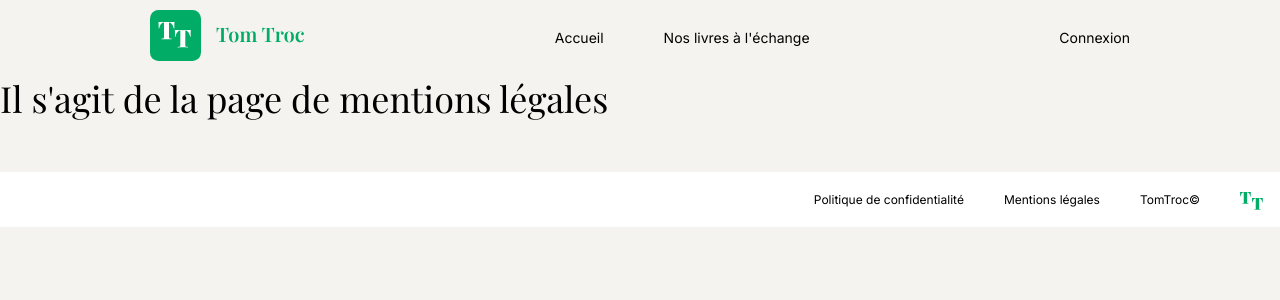
After one commit to fkervella/OC-DevFS-P04, a PHP site: template views/templates/legal.php in a window 1280 px wide. The commit adds this page. Shown: the top 300 px of the page. Run offline with PHP 8.4, Linux system fonts and the light colour scheme; the template is opened without the code that fills it, so the values that code supplies are empty; a stand-in replaces the project's code that opens the database connection; some web fonts are replaced.

Commit message:
Création des pages de mentions légales et de politique de confidentialité

```diff
--- a/bootstrap/router.php
+++ b/bootstrap/router.php
@@ -28,6 +28,8 @@ class Router
         'sendMessage' => [MessageController::class],
         'uploadAvatar' => [UserController::class],
         'uploadBookPicture' => [BookController::class],
+        'showLegal' => [UserController::class],
+        'showConfidentiality' => [UserController::class],
     ];
 
     /**
--- /dev/null
+++ b/views/templates/confidentiality.php
@@ -0,0 +1 @@
+<h1>il s'agit de la page de politique de confidentialité</h1>
--- /dev/null
+++ b/views/templates/legal.php
@@ -0,0 +1 @@
+<h1>Il s'agit de la page de mentions légales</h1>
--- a/views/templates/main.php
+++ b/views/templates/main.php
@@ -107,10 +107,10 @@ if (isset($viewScript) && !empty($viewScript)) {
 
         <footer>
             <div class="box">
-                <a href='index.php'>Politique de confidentialité</a>
+                <a href='index.php?action=showConfidentiality'>Politique de confidentialité</a>
             </div>
             <div class="box">
-                <a href='index.php'>Mentions légales</a>
+                <a href='index.php?action=showLegal'>Mentions légales</a>
             </div>
             <div class="box">
                 <a href='index.php'>TomTroc©</a>
```
Also changed, not shown: controllers/UserController.php (+22 -1 lines).
